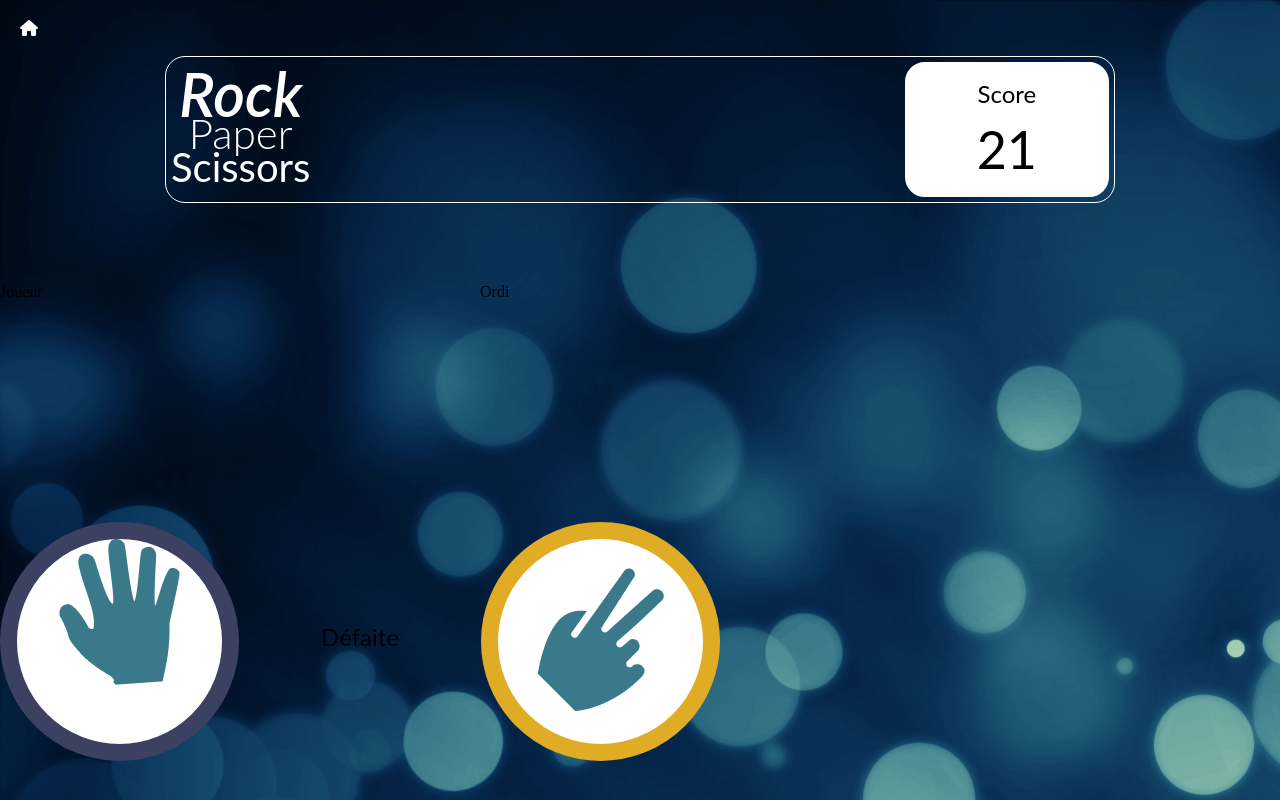
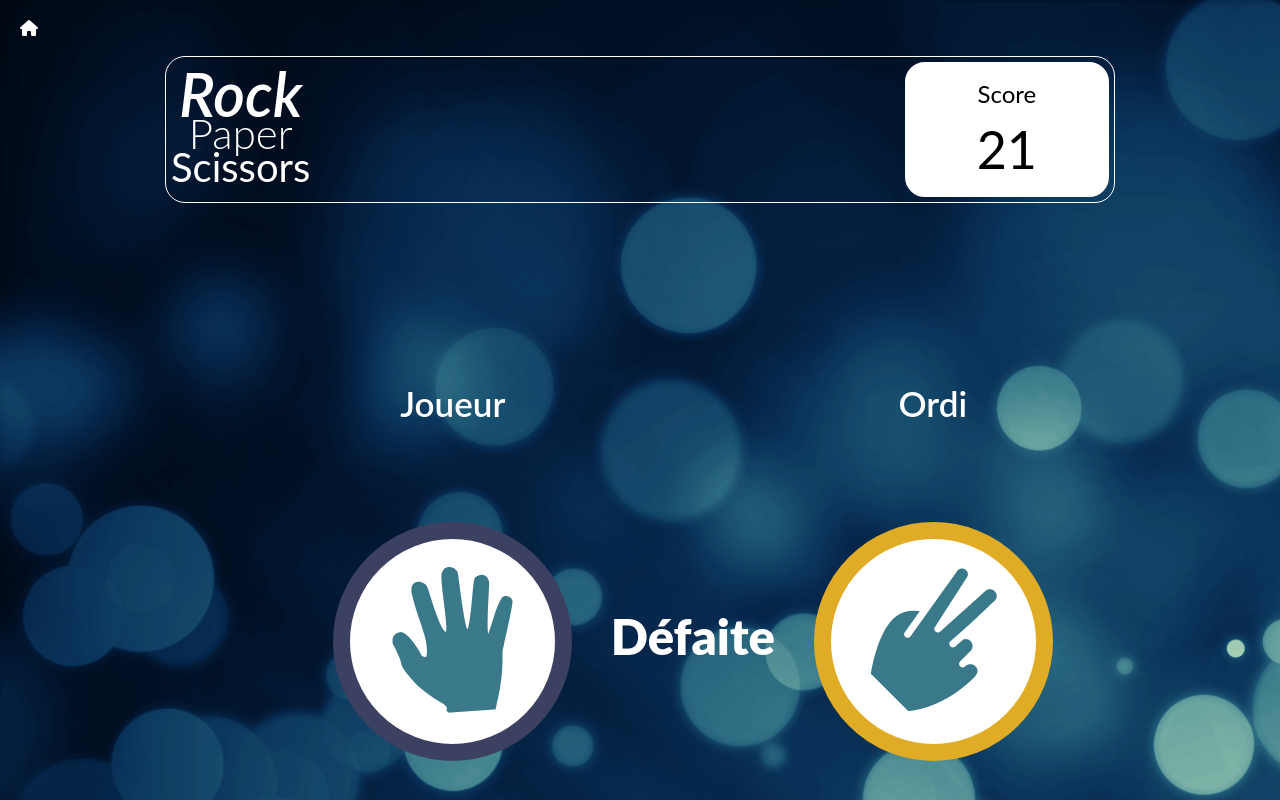
Before and after one commit to Calvin2124/pierre-feuille-ciseau, a plain HTML site: page choose_one.html in a window 1280 px wide. Drawn offline with Linux system fonts and the light colour scheme.

Commit message:
Finalise le projet en HTML CSS

```diff
--- a/css/choose_one.css
+++ b/css/choose_one.css
@@ -113,6 +113,7 @@ h4{
     display: grid;
     grid-template-columns: repeat(3, 240px);
     grid-template-rows: repeat(2, 1fr);
+    margin-left: 26%;
 }
 
 #section2 > a:nth-child(2){
@@ -147,6 +148,11 @@ h4{
     align-items: center;
     display: flex;
     justify-content: center;
+    font-family: var(--font);
+    font-size: 49px;
+    font-weight: 900;
+    line-height: 59px;
+    color: var(--color2);
 }
 
 #section2 > p:nth-child(4){
@@ -158,6 +164,17 @@ h4{
     vertical-align: middle;
 }
 
-#section2 > a:nth-child(2){
+#section2 > a:nth-child(2) img{
     vertical-align: middle;
 }
+
+#section2 p{
+    align-items: center;
+    display: flex;
+    justify-content: center;
+    font-family: var(--font);
+    font-size: 35px;
+    font-weight: 600;
+    line-height: 42px;
+    color: var(--color2);
+}
```
Also changed, not shown: css/style.css (+7 -1 lines), game_screen.html (+1 -0 lines), 1 other file.
